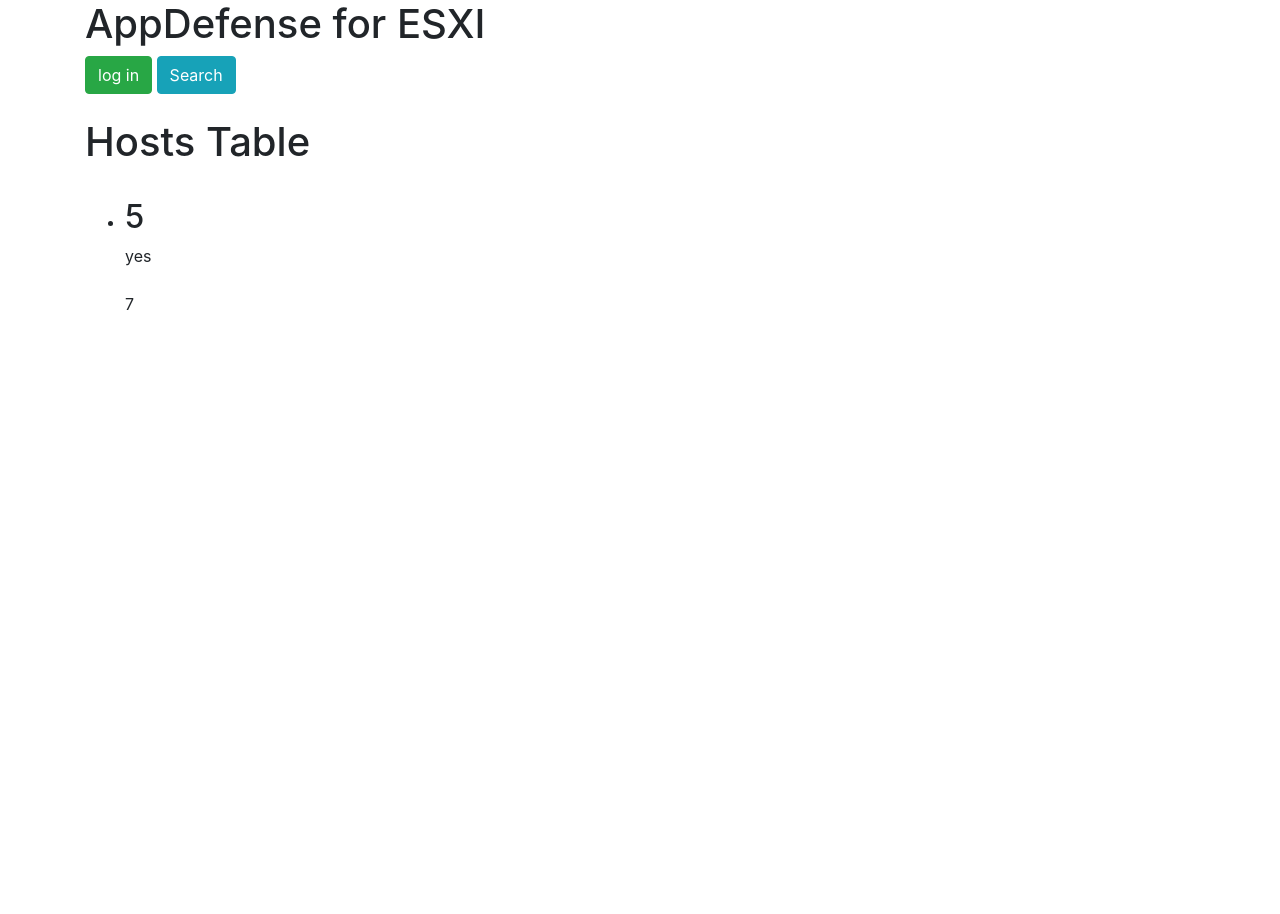
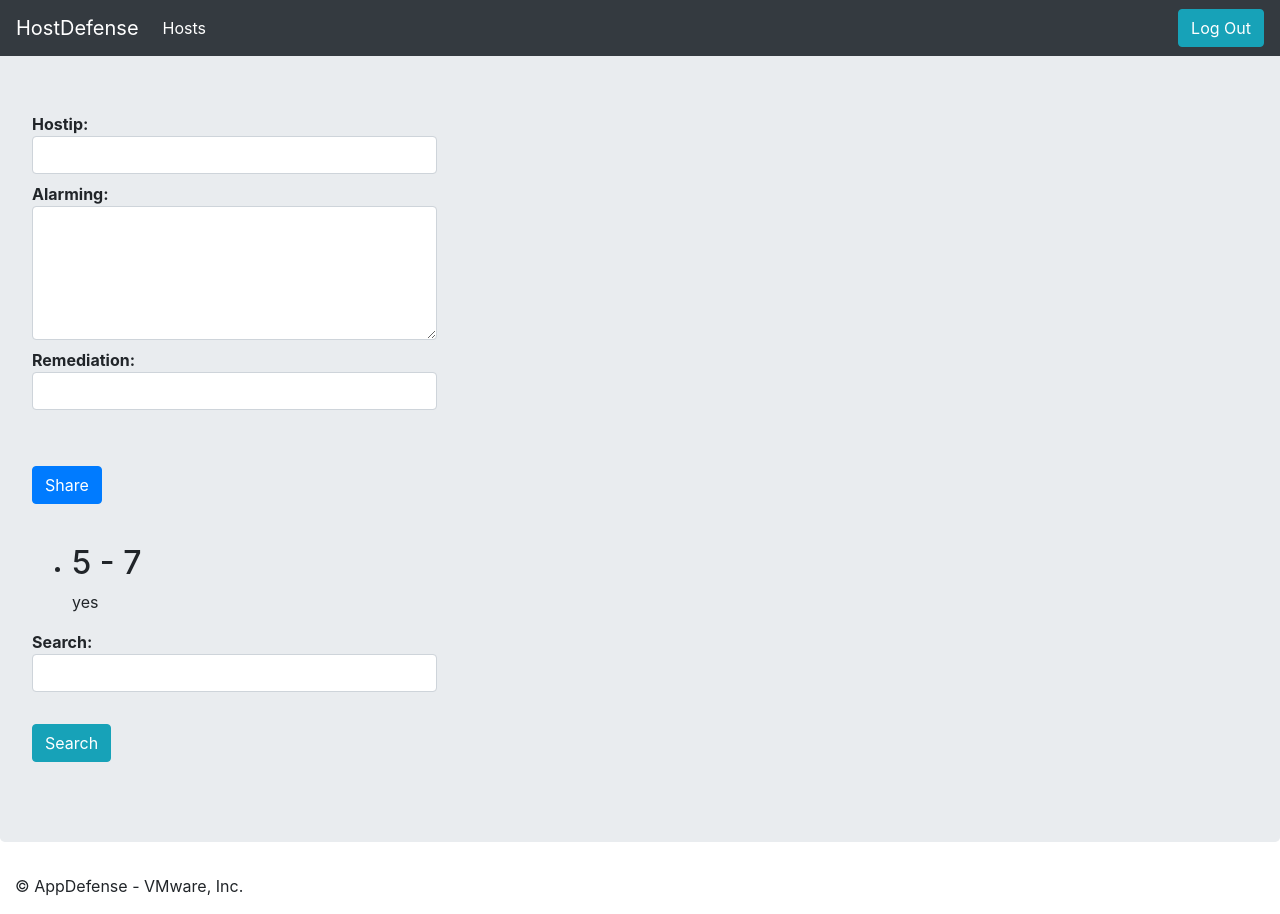
Before and after one commit to appdefense/esxi, a Flask app: page / in a window 1280 px wide. Before the commit the page ends 310 px from the top, so only its background shows below. Run offline with Flask 2, Linux system fonts and the light colour scheme; data comes from the database, SQL or seed files in the repository; some libraries are stand-ins or nearby versions.

Commit message:
UI changes.

```diff
--- a/flaskr-tdd/app.py
+++ b/flaskr-tdd/app.py
@@ -71,7 +71,7 @@
     """User logout/authentication/session management."""
     session.pop('logged_in', None)
     flash('You were logged out')
-    return redirect(url_for('index'))
+    return redirect(url_for('login'))
 
 
 @app.route('/delete/<int:post_id>', methods=['GET'])
--- a/flaskr-tdd/templates/index.html
+++ b/flaskr-tdd/templates/index.html
@@ -1,60 +1,72 @@
 <!DOCTYPE html>
 <html>
 <head>
-  <title>AppDefense</title>
-  <link rel="stylesheet" type="text/css" href="//stackpath.bootstrapcdn.com/bootstrap/4.1.3/css/bootstrap.min.css">
+  <meta name="viewport" content="width=device-width, initial-scale=1, shrink-to-fit=yes">
+  <link rel="stylesheet" type="text/css" href="//stackpath.bootstrapcdn.com/bootstrap/4.3.1/css/bootstrap.min.css">
 </head>
 <body>
+  <nav class="navbar navbar-expand-md navbar-dark fixed-top bg-dark">
+    <a class="navbar-brand" href="#">HostDefense</a>
+    <button class="navbar-toggler" type="button" data-toggle="collapse" data-target="#navbarsExampleDefault" aria-controls="navbarsExampleDefault" aria-expanded="false" aria-label="Toggle navigation"></button>
+    <div class="collapse navbar-collapse" id="navbarsExampleDefault">
+      <ul class="navbar-nav mr-auto">
+        <li class="nav-item active">
+          <a class="nav-link" href="#">Hosts</a>
+        </li>
+      </ul>
+      <a class="btn btn-info" role="button" href="{{ url_for('logout') }}">Log Out</a>
+    </div>
+  </nav>
 
-  <div class="container">
-
-    <h1>AppDefense for ESXI</h1>
-
-    {% if not session.logged_in %}
-      <a class="btn btn-success" role="button" href="{{ url_for('login') }}">log in</a>
-    {% else %}
-      <a class="btn btn-warning" role="button" href="{{ url_for('logout') }}">log out</a>
-    {% endif %}
-
-    <a class="btn btn-info" role="button" href="{{ url_for('search') }}">Search</a>
-
+  <main role="main" class="jumbotron container-fluid p-6">
     <br><br>
 
     {% for message in get_flashed_messages() %}
       <div class="flash alert alert-success col-sm-4" role="success">{{ message }}</div>
     {% endfor %}
 
-    <h1>Hosts Table</h1>
-    {% if session.logged_in %}
     <form action="{{ url_for('add_entry') }}" method="post" class="add-entry form-group">
       <dl>
-          <dt>host_ip:</dt>
+        <dt>Hostip:</dt>
         <dd><input type="text" size="30" name="host_ip" class="form-control col-sm-4"></dd>
-          <dt>alarming:</dt>
-          <dd><input type="text" size="30" name="alarming" class="form-control col-sm-4"></dd>
-          <dt>remediation:</dt>
+        <dt>Alarming:</dt>
+        <dd><textarea name="alarming" rows="5" cols="40" class="form-control col-sm-4"></textarea></dd>
+        <dt>Remediation:</dt>
         <dd><input type="text" size="30" name="remediation" class="form-control col-sm-4"></dd>
         <br><br>
         <dd><input type="submit" class="btn btn-primary" value="Share"></dd>
       </dl>
     </form>
-    {% endif %}
 
     <br>
 
     <ul class="entries">
       {% for entry in entries %}
-        <li class="entry"><h2 id="{{ entry.post_id }}">{{ entry.host_ip }}</h2>{{ entry.alarming }}<br><br>{{ entry.remediation }}</li>
+        <li class="entry"><h2 id="{{ entry.post_id }}">{{ entry.host_ip }} - {{ entry.remediation }}</h2>{{ entry.alarming|safe }}</li>
       {% else %}
         <li><em>No entries yet. Add some!</em></li>
       {% endfor %}
     </ul>
 
-  </div>
+    <form action="{{ url_for('search') }}" method="get" class="from-group">
+        <dl>
+          <dt>Search:</dt>
+          <dd><input type="text" name="query" class="form-control col-sm-4" ></dd>
+          <br>
+          <dd><input type="submit" class="btn btn-info" value="Search" ></dd>
+        </dl>
+      </form>
 
-  <script src="//code.jquery.com/jquery-2.2.4.min.js"></script>
-  <script src="//stackpath.bootstrapcdn.com/bootstrap/4.1.3/js/bootstrap.min.js"></script>
+  </main>
+
+  <script src="//code.jquery.com/jquery-3.3.1.min.js"></script>
+  <script src="//stackpath.bootstrapcdn.com/bootstrap/4.3.1/js/bootstrap.min.js"></script>
   <script type="text/javascript" src="{{url_for('static', filename='main.js') }}"></script>
 
 </body>
+
+<footer class="container-fluid">
+  <p>&copy; AppDefense - VMware, Inc.</p>
+</footer>
+
 </html>
```
Also changed, not shown: flaskr-tdd/templates/login.html (+11 -12 lines), flaskr-tdd/templates/search.html (deleted, +0 -52 lines). Lines whose indentation alone changed are shown as unchanged.
